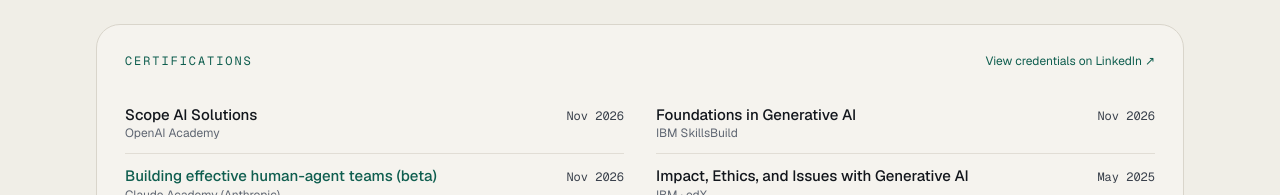
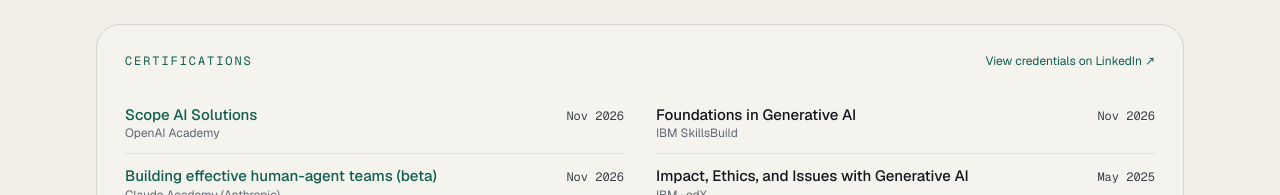
Before and after one commit to XBitcoinBytes/shaun-barry-portfolio, a Next.js app: page / in a window 1280 px wide. Shown: the part 10084-10279 px from the top of the page. Built offline with nearby package versions, Linux system fonts and the light colour scheme.

Commit message:
Link Scope AI Solutions to its Accredible credential URL
Adds the official badge link on the Scope AI Solutions
certification, matching the existing Claude verify-link pattern.

```diff
--- a/src/content/profile.ts
+++ b/src/content/profile.ts
@@ -132,7 +132,7 @@ export const certificationGroups: CertificationGroup[] = [
   {
     title: "AI certifications",
     items: [
-      { name: "Scope AI Solutions", issuer: "OpenAI Academy", date: "Nov 2026" },
+      { name: "Scope AI Solutions", issuer: "OpenAI Academy", date: "Nov 2026", href: "https://oaiacademy.credential.net/af011026-7214-4ec9-85da-780b6fa1ae7b" },
       { name: "Foundations in Generative AI", issuer: "IBM SkillsBuild", date: "Nov 2026" },
       { name: "Building effective human-agent teams (beta)", issuer: "Claude Academy (Anthropic)", date: "Nov 2026", href: "https://academy.claude.com/verify/c0b18a120591ca2f9293ab033b9e3bb0" },
       { name: "Generative AI Fundamentals", issuer: "Pragmatic AI Labs", date: "Aug 2025" },
```
